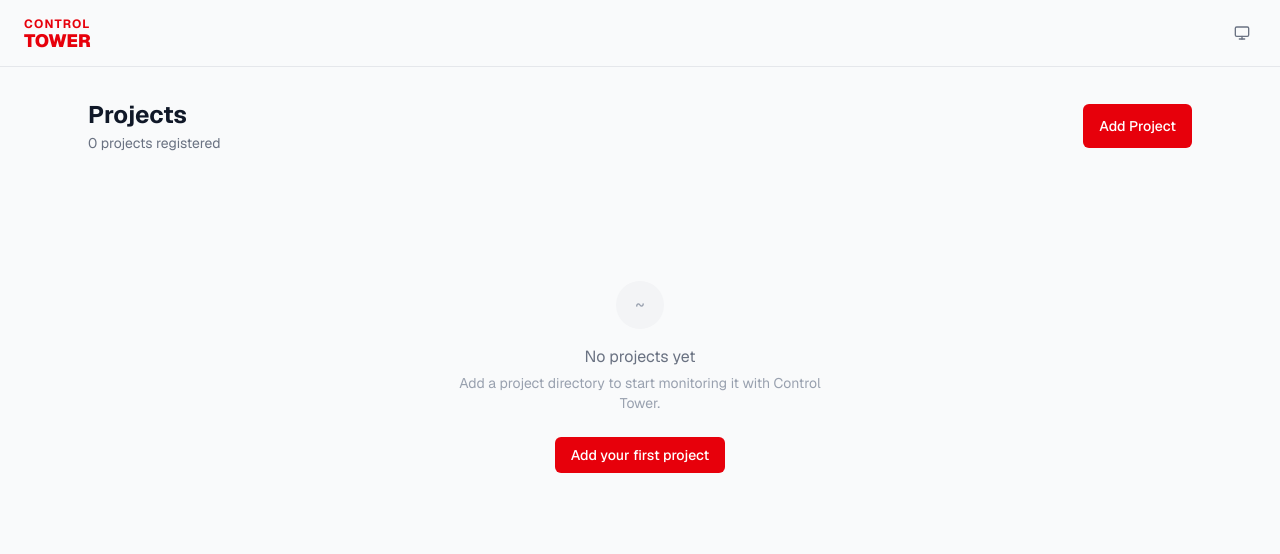
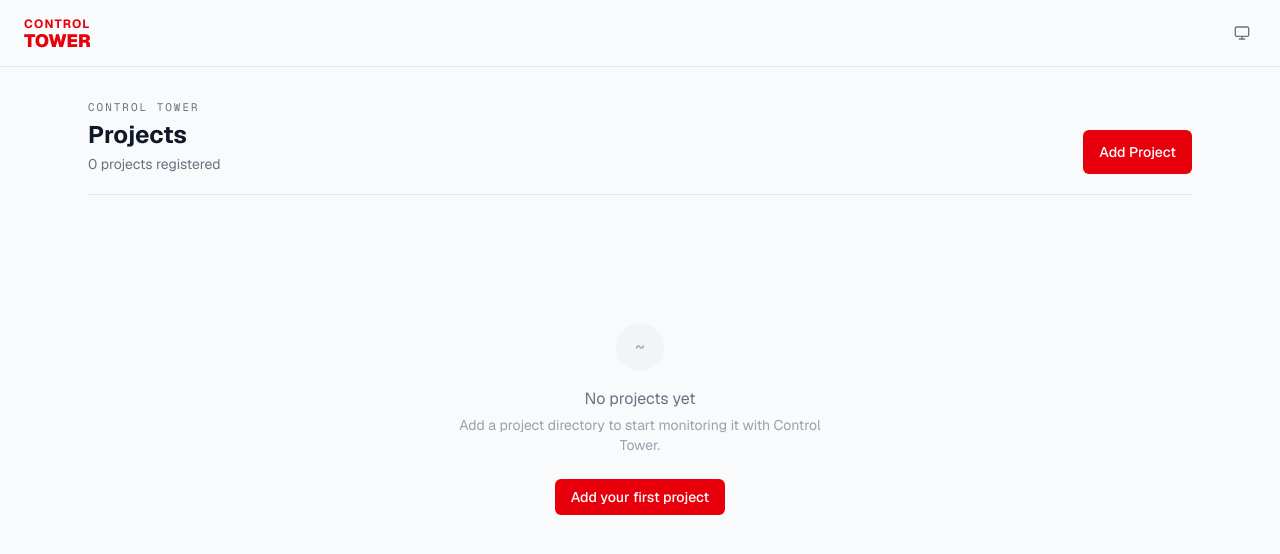
Before and after one commit to Bitmia-ai/ControlTower, a Next.js app: page / in a window 1280 px wide. Shown: the top 554 px of the page. Built offline with nearby package versions, Linux system fonts and the light colour scheme.

Commit message:
feat: add Control Tower eyebrow header with divider on home page (BL-066 task 2)

```diff
--- a/app/page.tsx
+++ b/app/page.tsx
@@ -97,20 +97,25 @@
 
   return (
     <main className="px-4 sm:px-6 py-8 max-w-6xl mx-auto">
-      <div className="flex items-center justify-between mb-8">
-        <div>
-          <h1 className="text-2xl font-bold text-gray-900 dark:text-zinc-100">Projects</h1>
-          <p className="text-sm text-gray-500 dark:text-zinc-500 mt-0.5">
+      <header className="flex items-end justify-between gap-4 mb-8 pb-5 border-b border-gray-200 dark:border-zinc-800">
+        <div className="min-w-0">
+          <p className="font-mono text-[11px] uppercase tracking-[0.18em] text-gray-500 dark:text-zinc-500 mb-1">
+            Control Tower
+          </p>
+          <h1 className="text-2xl font-bold text-gray-900 dark:text-zinc-100 leading-tight">
+            Projects
+          </h1>
+          <p className="text-sm text-gray-500 dark:text-zinc-500 mt-1">
             {projects.length} project{projects.length !== 1 ? "s" : ""} registered
           </p>
         </div>
         <button
           onClick={() => setDialogOpen(true)}
-          className="px-4 py-2 text-sm font-medium bg-red-600 hover:bg-red-500 text-white rounded-md transition min-h-[44px]"
+          className="shrink-0 px-4 py-2 text-sm font-medium bg-red-600 hover:bg-red-500 text-white rounded-md transition min-h-[44px]"
         >
           Add Project
         </button>
-      </div>
+      </header>
 
       {loading ? (
         <div className="flex items-center justify-center py-24 text-gray-500 dark:text-zinc-600 text-sm">
```
Also changed, not shown: 2 other files (tests, documents, lock files or other folders).
